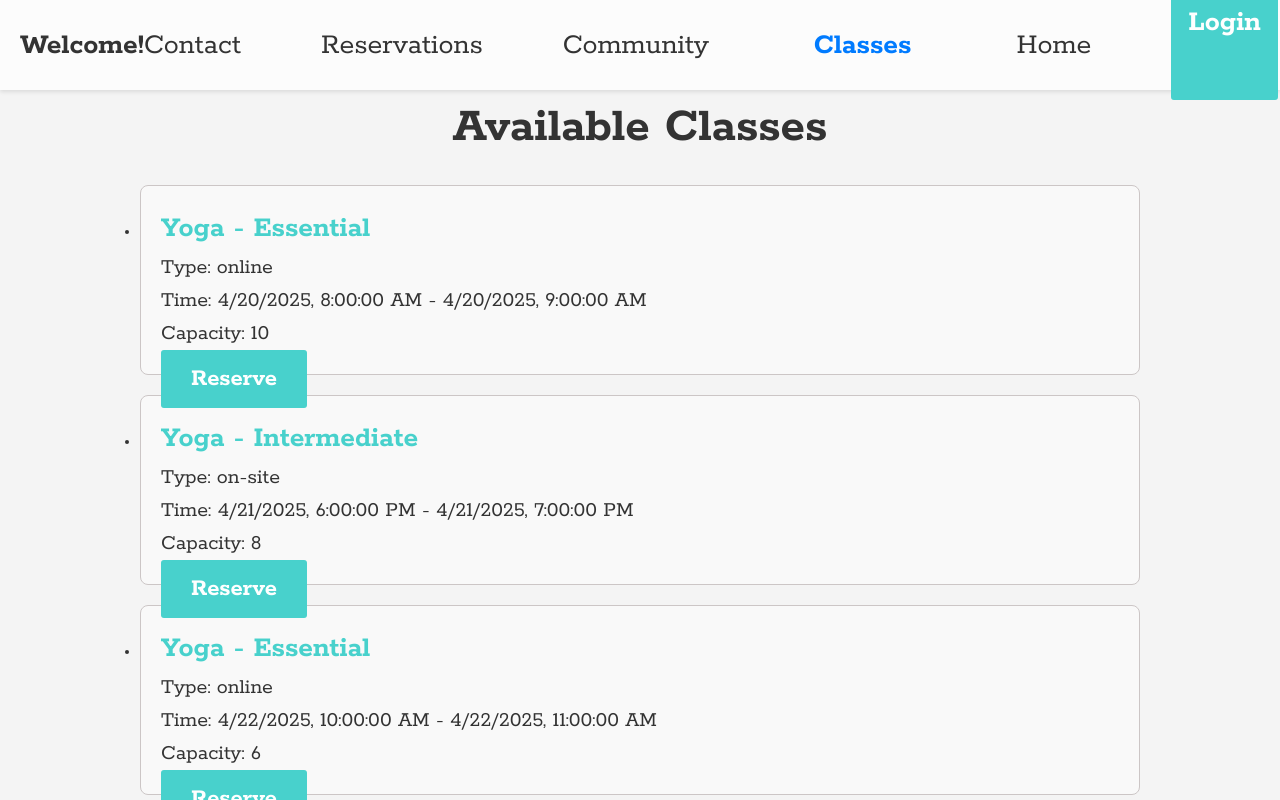
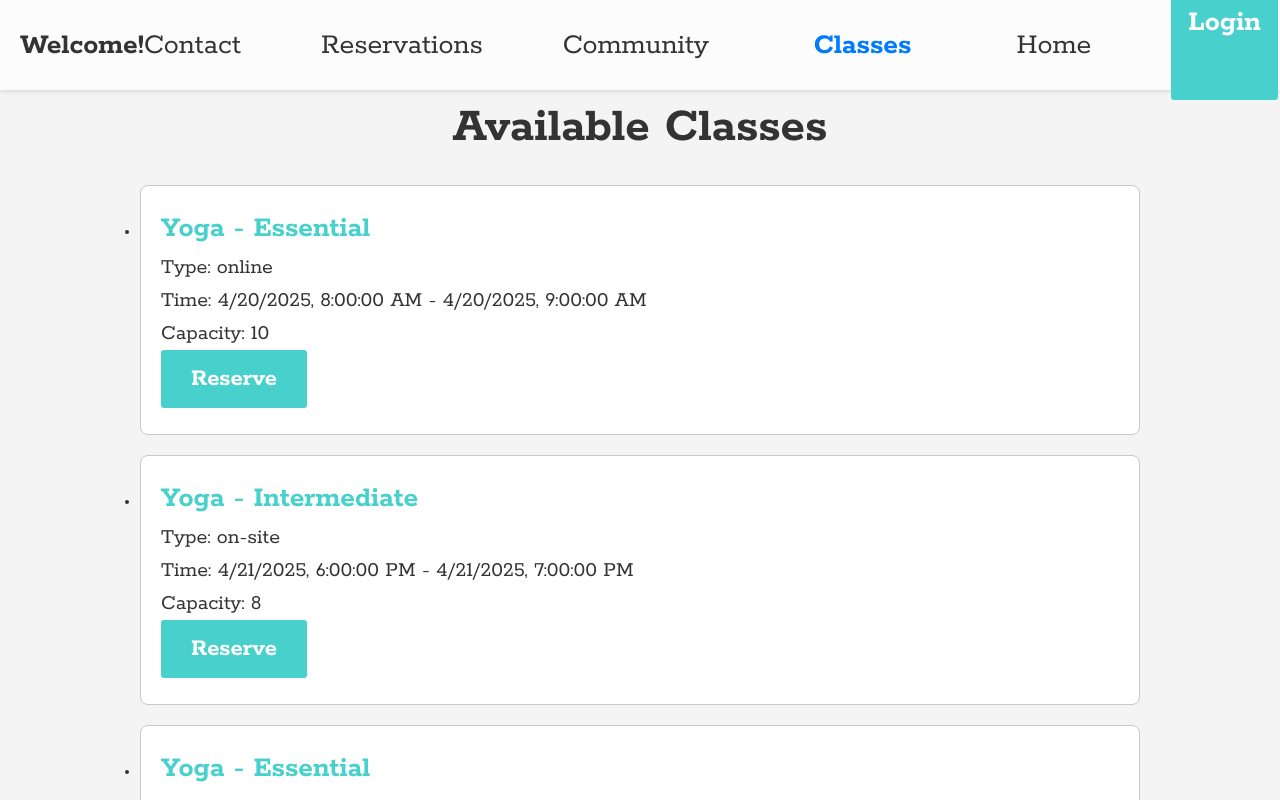
Before and after one commit to quokkaprruk/fitness-app, a React (Vite) app in the folder client/: page /classes in a window 1280 px wide. Shown: the top 800 px of the page. Built offline with nearby package versions, Linux system fonts and the light colour scheme.

Commit message:
fixed class listing UI

```diff
--- a/client/src/styles/SignUp.css
+++ b/client/src/styles/SignUp.css
@@ -1,6 +1,7 @@
 @import url("https://fonts.googleapis.com/css?family=Rokkitt:400,600,700,800");
 
-body, html {
+body,
+html {
   font-family: "Rokkitt", serif;
   margin: 0;
   padding: 0;
--- a/client/src/styles/TrainerHome.css
+++ b/client/src/styles/TrainerHome.css
@@ -93,9 +93,9 @@ p {
   padding: 20px;
   border: 1px solid #ccc6c6;
   border-radius: 8px;
-  background-color: #f9f9f9;
+  background-color: white;
   width: 1000px;
-  height: 190px;
+  height: 250px;
   box-sizing: border-box;
 }
 
```
